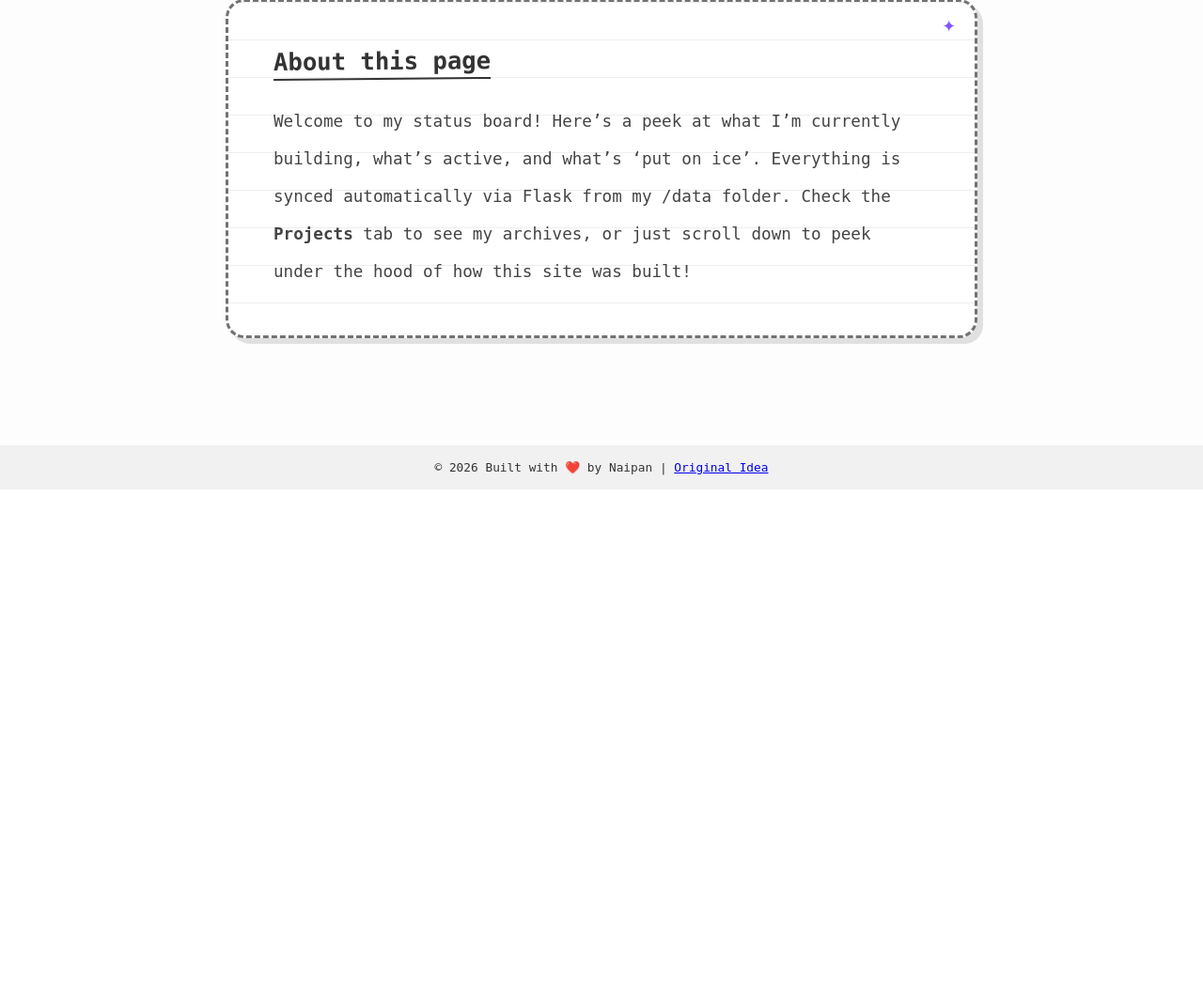
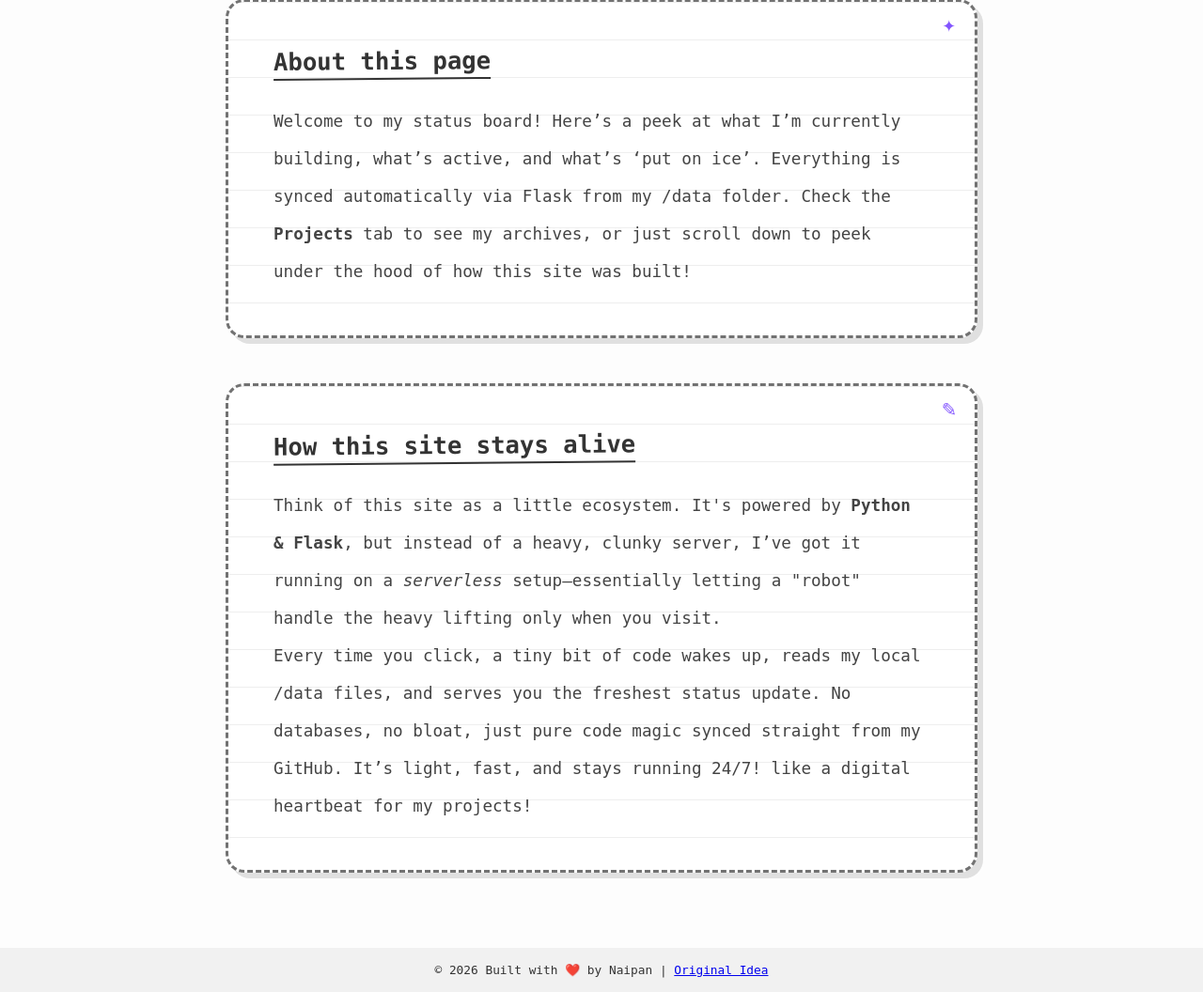
Before and after one commit to NaipanAbdinegara-git/simple-flask-dashboard, a Flask app: page / in a window 1280 px wide. Shown: the part 279-1335 px from the top of the page at 94% size. Before the commit the page ends 800 px from the top, so only its background shows below. Run offline with Flask 3, Linux system fonts and the light colour scheme; some web fonts are replaced.

Commit message:
Update main.html

```diff
--- a/templates/main.html
+++ b/templates/main.html
@@ -25,4 +25,18 @@
   Check the <strong>Projects</strong> tab to see my archives, or just scroll down to peek under the hood of how this site was built!
 </p>
 </section>
+
+<section class="doodle-text-box2">
+  <h2>How this site stays alive</h2>
+  <p>
+    Think of this site as a little ecosystem. It's powered by <strong>Python & Flask</strong>,
+    but instead of a heavy, clunky server, I’ve got it running on a <em>serverless</em> setup—essentially letting a "robot"
+    handle the heavy lifting only when you visit.
+  </p>
+  <p>
+    Every time you click, a tiny bit of code wakes up, reads my local <code>/data</code> files,
+    and serves you the freshest status update. No databases, no bloat, just pure code magic synced
+    straight from my GitHub. It’s light, fast, and stays running 24/7! like a digital heartbeat for my projects!
+  </p>
+</section>
 {% endblock %}
```
